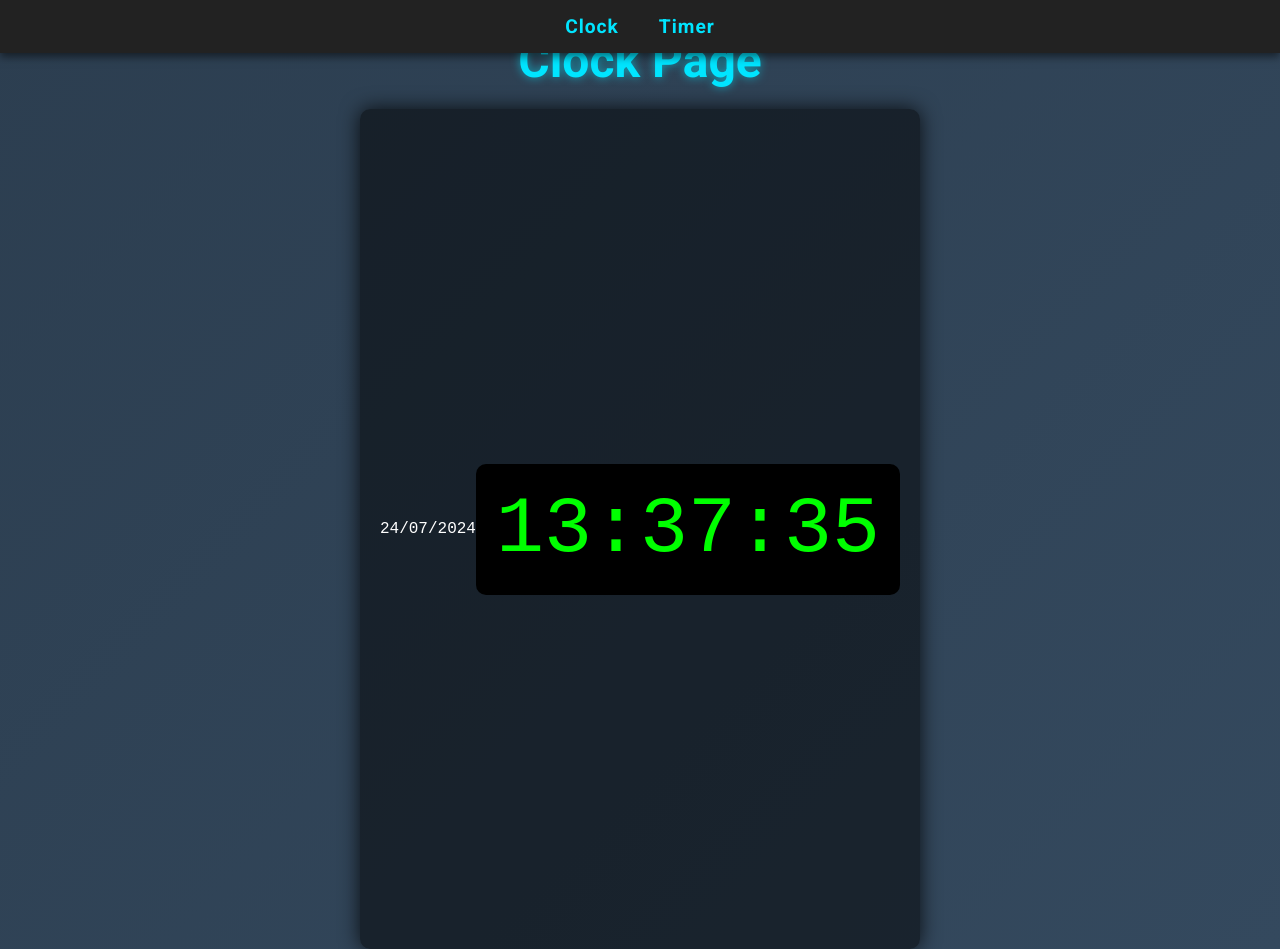
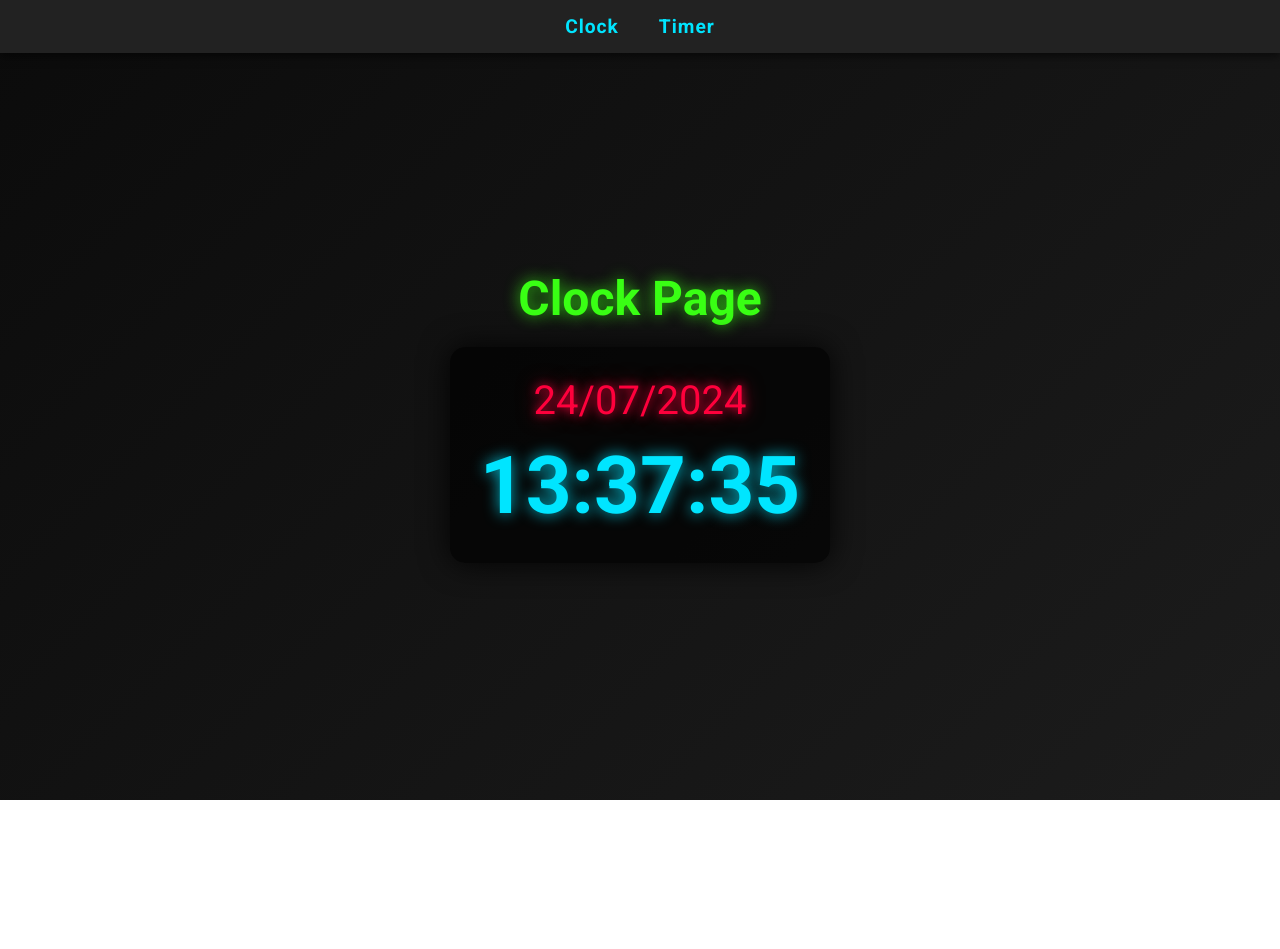
Before and after one commit to bestacio89/digiapp001, a React (Create React App) app: page / in a window 1280 px wide. After the commit the page ends 800 px from the top, so only its background shows below. Built offline with nearby package versions, Linux system fonts and the light colour scheme.

Commit message:
[CSS] Futuristic neon Look
1) Retouching of all css files for furutistic appeal

```diff
--- a/src/clock.css
+++ b/src/clock.css
@@ -2,16 +2,22 @@
 
 .clock {
     display: flex;
-    justify-content: center;
+    flex-direction: column;
     align-items: center;
-    height: 100vh;
-    font-family: 'Courier New', Courier, monospace;
+    font-family: 'Roboto', sans-serif;
+    color: #ffffff;
+  }
+
+  .date {
+    font-size: 2.5em;
+    margin-bottom: 15px;
+    color: #ff003c; /* Neon red color */
+    text-shadow: 0 0 10px rgba(255, 0, 60, 0.8), 0 0 20px rgba(255, 0, 60, 0.6); /* Enhanced neon red glow effect */
   }
 
   .time {
     font-size: 5em;
-    background: #000;
-    color: #0f0;
-    padding: 20px;
-    border-radius: 10px;
+    font-weight: bold;
+    color: #00e5ff; /* Neon blue color */
+    text-shadow: 0 0 15px rgba(0, 229, 255, 0.8); /* Neon glow effect */
   }
--- a/src/clockpage.css
+++ b/src/clockpage.css
@@ -6,7 +6,7 @@
     align-items: center;
     flex-direction: column;
     min-height: 100vh;
-    background: linear-gradient(135deg, #2c3e50, #34495e);
+    background: linear-gradient(135deg, #0b0b0b, #1c1c1c); /* Darker background for a futuristic look */
     color: #ffffff;
     font-family: 'Roboto', sans-serif;
     text-align: center;
@@ -15,13 +15,13 @@
   h1 {
     font-size: 3em;
     margin-bottom: 20px;
-    color: #00e5ff;
-    text-shadow: 0 0 10px rgba(0, 229, 255, 0.6);
+    color: #00e5ff; /* Neon blue color */
+    text-shadow: 0 0 15px rgba(0, 229, 255, 0.8); /* Neon glow effect */
   }
 
   .clock {
-    background: rgba(0, 0, 0, 0.5);
-    border-radius: 10px;
-    padding: 20px;
-    box-shadow: 0 0 20px rgba(0, 0, 0, 0.8);
+    background: rgba(0, 0, 0, 0.7); /* Semi-transparent background */
+    border-radius: 15px;
+    padding: 30px;
+    box-shadow: 0 0 30px rgba(0, 0, 0, 0.9); /* Enhanced shadow */
   }
--- a/src/timer.css
+++ b/src/timer.css
@@ -1,4 +1,6 @@
 /* src/Timer.css */
+
+
 
 .timer {
   display: flex;
@@ -9,11 +11,14 @@
 
 .timeElapsed {
   font-size: 3em;
-    background: #000;
-    color: #0f0;
+  background: #000; /* Black background for contrast */
+  color: #ffffff; /* Neon white color */
   padding: 10px;
   border-radius: 10px;
   margin-bottom: 20px;
+  text-shadow: 0 0 10px rgba(255, 255, 255, 0.8), 0 0 20px rgba(255, 255, 255, 0.6); /* Neon glow effect */
+  /* Apply the flicker animation */
+  animation: flicker 0.3s infinite;
 }
 
 .startStopButton, .resetButton {
--- a/src/timerpage.css
+++ b/src/timerpage.css
@@ -6,7 +6,7 @@
     align-items: center;
     flex-direction: column;
     min-height: 100vh;
-    background: linear-gradient(135deg, #1d1d1d, #333);
+    background: linear-gradient(135deg, #0b0b0b, #1c1c1c); /* Darker background for a futuristic look */
     color: #ffffff;
     font-family: 'Roboto', sans-serif;
     text-align: center;
@@ -15,13 +15,13 @@
   h1 {
     font-size: 3em;
     margin-bottom: 20px;
-    color: #00e5ff;
-    text-shadow: 0 0 10px rgba(0, 229, 255, 0.6);
+    color: #39ff14; /* Neon green color */
+    text-shadow: 0 0 15px rgba(57, 255, 20, 0.8); /* Neon glow effect */
   }
 
   .timer {
-    background: rgba(0, 0, 0, 0.5);
-    border-radius: 10px;
-    padding: 20px;
-    box-shadow: 0 0 20px rgba(0, 0, 0, 0.8);
+    background: rgba(0, 0, 0, 0.7); /* Semi-transparent background */
+    border-radius: 15px;
+    padding: 30px;
+    box-shadow: 0 0 30px rgba(0, 0, 0, 0.9); /* Enhanced shadow */
   }
```
Lines whose indentation alone changed are shown as unchanged.
